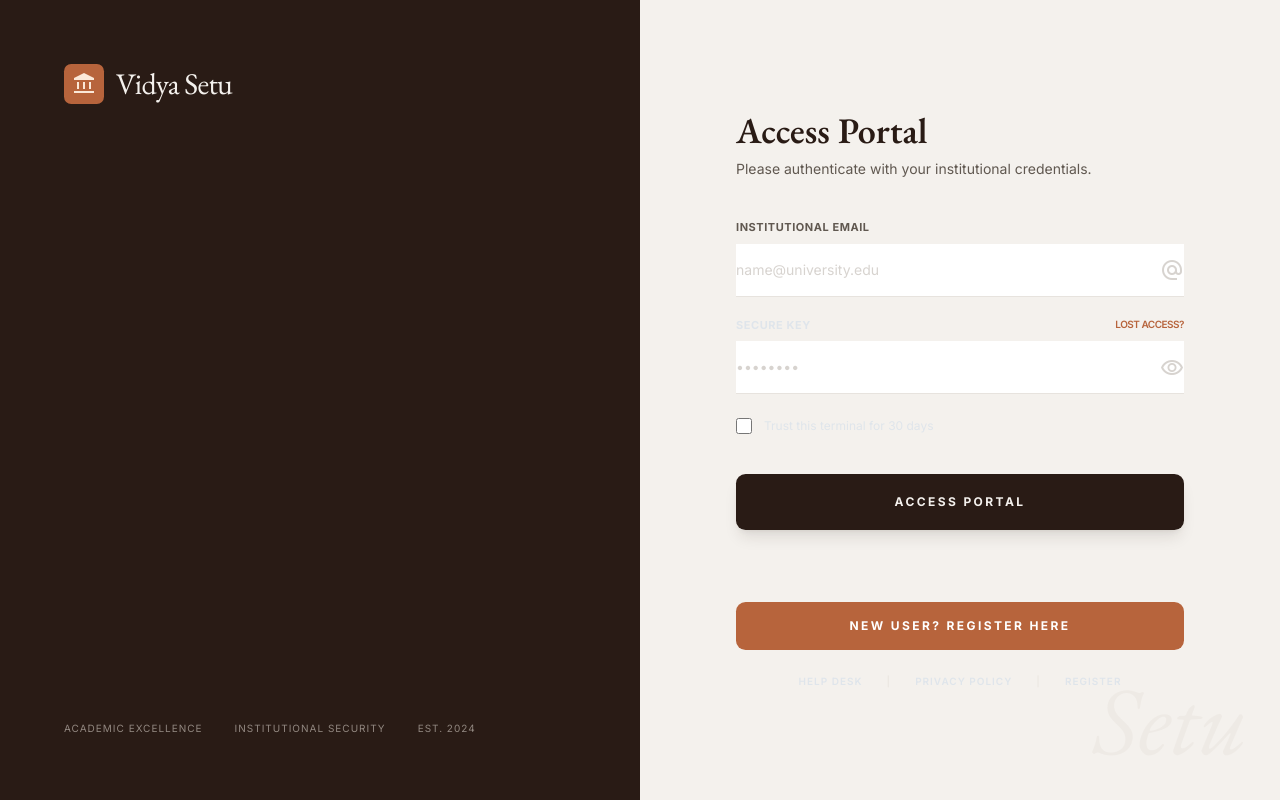
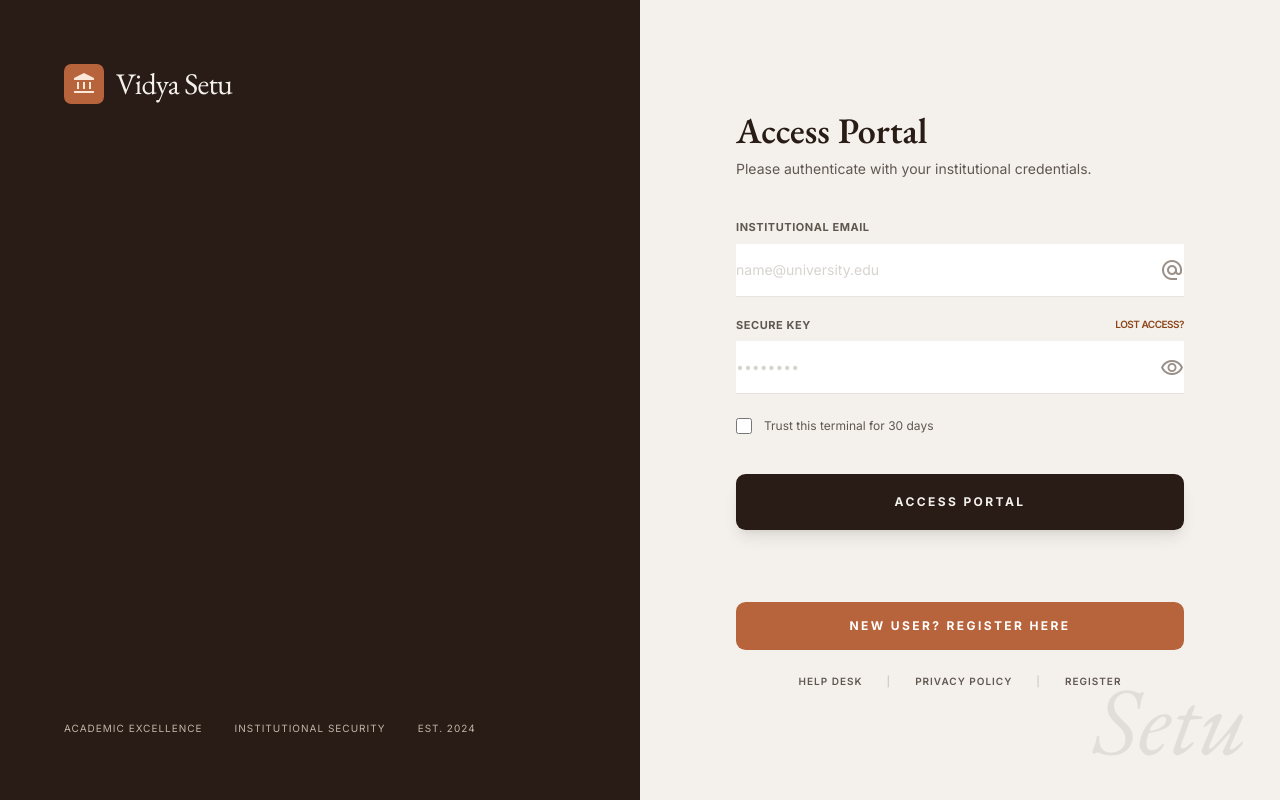
Before and after one commit to Charrran/CSP-CampusAsk, a Next.js app: page /login in a window 1280 px wide. Built offline with nearby package versions, Linux system fonts and the light colour scheme; no server answers.

Commit message:
font fixes

```diff
--- a/src/app/(auth)/login/page.tsx
+++ b/src/app/(auth)/login/page.tsx
@@ -71,11 +71,11 @@ export default function LoginPage() {
           <blockquote className="text-[#F4F1ED] font-cormorant italic text-5xl leading-tight mb-8">
             "Vidya dadati vinayam, vinaya dadyati patratam."
           </blockquote>
-          <p className="text-outline-variant font-inter text-sm leading-relaxed tracking-wide">
+          <p className="text-[#e8dccc] font-inter text-sm leading-relaxed tracking-wide">
             Knowledge gives humility, from humility comes worthiness, from worthiness one attains wealth, from wealth one does good deeds, and from that comes joy.
           </p>
         </div>
-        <div className="z-10 flex gap-8 text-outline-variant font-inter text-[10px] uppercase tracking-widest opacity-60">
+        <div className="z-10 flex gap-8 text-[#e8dccc] font-inter text-[10px] uppercase tracking-widest opacity-80">
           <span>Academic Excellence</span>
           <span>Institutional Security</span>
           <span>Est. 2024</span>
@@ -92,14 +92,14 @@ export default function LoginPage() {
         <div className="w-full max-w-md space-y-10 animate-in fade-in slide-in-from-bottom-4 duration-1000">
           <header className="space-y-2">
             <h2 className="text-4xl font-headline text-[#291B15] font-semibold">Access Portal</h2>
-            <p className="text-on-surface-variant font-inter text-sm">Please authenticate with your institutional credentials.</p>
+            <p className="text-[#605850] font-inter text-sm">Please authenticate with your institutional credentials.</p>
           </header>
 
           <form className="space-y-6" onSubmit={handleSubmit(onSubmit)}>
             <div className="space-y-5">
               {/* Email Input */}
               <div className="group">
-                  <label className="block text-[11px] font-inter font-bold uppercase tracking-wider text-on-surface-variant mb-2 transition-colors group-focus-within:text-on-surface" htmlFor="email">
+                  <label className="block text-[11px] font-inter font-bold uppercase tracking-wider text-[#605850] mb-2 transition-colors group-focus-within:text-[#3a302a]" htmlFor="email">
                   Institutional Email
                 </label>
                 <div className="relative">
@@ -110,7 +110,7 @@ export default function LoginPage() {
                     placeholder="name@university.edu"
                     type="email"
                   />
-                  <span className="material-symbols-outlined absolute right-0 top-1/2 -translate-y-1/2 text-outline/40 text-lg group-focus-within:text-on-surface pointer-events-none">
+                  <span className="material-symbols-outlined absolute right-0 top-1/2 -translate-y-1/2 text-[#9a9088] text-lg group-focus-within:text-[#3a302a] pointer-events-none">
                     alternate_email
                   </span>
                 </div>
@@ -120,10 +120,10 @@ export default function LoginPage() {
               {/* Password Input */}
               <div className="group">
                 <div className="flex justify-between items-center mb-2">
-                  <label className="block text-[11px] font-inter font-bold uppercase tracking-wider text-secondary transition-colors group-focus-within:text-primary" htmlFor="password">
+                  <label className="block text-[11px] font-inter font-bold uppercase tracking-wider text-[#605850] transition-colors group-focus-within:text-[#3a302a]" htmlFor="password">
                     Secure Key
                   </label>
-                  <Link href="#" className="text-[10px] font-inter font-semibold uppercase text-primary hover:text-tertiary transition-colors tracking-tighter">
+                  <Link href="#" className="text-[10px] font-inter font-semibold uppercase text-[#8a4518] hover:text-[#c2652a] transition-colors tracking-tighter">
                     Lost Access?
                   </Link>
                 </div>
@@ -138,7 +138,7 @@ export default function LoginPage() {
                   <button
                     type="button"
                     onClick={() => setShowPassword(!showPassword)}
-                    className="material-symbols-outlined absolute right-0 top-1/2 -translate-y-1/2 text-outline/40 text-lg hover:text-on-surface transition-colors"
+                    className="material-symbols-outlined absolute right-0 top-1/2 -translate-y-1/2 text-[#9a9088] text-lg hover:text-[#3a302a] transition-colors"
                   >
                     {showPassword ? "visibility_off" : "visibility"}
                   </button>
@@ -153,7 +153,7 @@ export default function LoginPage() {
                 <div className="relative flex items-center">
                   <input className="peer h-4 w-4 rounded-sm border-outline-variant text-primary focus:ring-primary/20 transition-all" type="checkbox" />
                 </div>
-                <span className="text-xs font-inter text-secondary group-hover:text-[#291B15] transition-colors">Trust this terminal for 30 days</span>
+                <span className="text-xs font-inter text-[#605850] group-hover:text-[#3a302a] transition-colors">Trust this terminal for 30 days</span>
               </label>
             </div>
 
@@ -183,19 +183,19 @@ export default function LoginPage() {
             >
               New user? Register here
             </Link>
-            <div className="flex gap-6 text-[10px] font-inter uppercase tracking-widest text-secondary font-semibold">
-              <Link className="hover:text-primary transition-colors" href="#">Help Desk</Link>
-              <span className="text-outline-variant opacity-30">|</span>
-              <Link className="hover:text-primary transition-colors" href="#">Privacy Policy</Link>
-              <span className="text-outline-variant opacity-30">|</span>
-              <Link className="hover:text-primary transition-colors" href="/register">Register</Link>
+            <div className="flex gap-6 text-[10px] font-inter uppercase tracking-widest text-[#605850] font-semibold">
+              <Link className="hover:text-[#8a4518] transition-colors" href="#">Help Desk</Link>
+              <span className="text-[#9a9088] opacity-40">|</span>
+              <Link className="hover:text-[#8a4518] transition-colors" href="#">Privacy Policy</Link>
+              <span className="text-[#9a9088] opacity-40">|</span>
+              <Link className="hover:text-[#8a4518] transition-colors" href="/register">Register</Link>
             </div>
           </footer>
         </div>
 
         {/* Atmospheric Elements */}
         <div className="absolute bottom-8 right-8 pointer-events-none opacity-20">
-          <span className="font-display italic text-8xl text-outline-variant select-none">Setu</span>
+          <span className="font-display italic text-8xl text-[#9a9088] select-none">Setu</span>
         </div>
       </main>
     </div>
--- a/src/app/admin/dashboard/page.tsx
+++ b/src/app/admin/dashboard/page.tsx
@@ -35,7 +35,7 @@ export default function AdminDashboardPage() {
       description: "Registered users",
       icon: Users,
       trend: `${analytics?.users.students ?? 0} students, ${analytics?.users.faculty ?? 0} faculty`,
-      color: "text-blue-600 bg-blue-100",
+      color: "text-[#8a4518] bg-[#fbe8d8]",
     },
     {
       title: "Total Doubts",
@@ -43,7 +43,7 @@ export default function AdminDashboardPage() {
       description: "Questions posted",
       icon: MessageSquare,
       trend: `${analytics?.doubts.open ?? 0} open`,
-      color: "text-emerald-600 bg-emerald-100",
+      color: "text-[#3a302a] bg-[#ece6dc]",
     },
     {
       title: "Total Subjects",
@@ -51,7 +51,7 @@ export default function AdminDashboardPage() {
       description: "Available subjects",
       icon: BookOpen,
       trend: "Academic catalog",
-      color: "text-amber-600 bg-amber-100",
+      color: "text-[#8c3c3c] bg-[#fce0e0]",
     },
     {
       title: "Pending Moderation",
@@ -59,17 +59,17 @@ export default function AdminDashboardPage() {
       description: "Items to review",
       icon: Shield,
       trend: moderationCount ? "Needs review" : "Nothing to moderate",
-      color: "text-violet-600 bg-violet-100",
+      color: "text-[#3a302a] bg-[#f2ece4]",
     },
   ];
 
   return (
     <div className="space-y-8">
-      <div className="relative overflow-hidden rounded-2xl bg-gradient-to-br from-violet-500/10 via-violet-500/5 to-transparent border border-violet-500/10 p-6 lg:p-8">
+      <div className="relative overflow-hidden rounded-2xl bg-gradient-to-br from-[#fbe8d8] via-[#faf5ee] to-transparent border border-[#e3dacd] p-6 lg:p-8">
         <div className="relative z-10">
           <Badge variant="secondary" className="mb-3 text-xs font-medium">Admin Portal</Badge>
           <h2 className="text-2xl font-bold tracking-tight">Hello, {user?.name?.split(" ")[0] || "Admin"}</h2>
-          <p className="text-muted-foreground mt-1 max-w-lg">Manage users, subjects, and moderate platform activity from your admin dashboard.</p>
+          <p className="text-[#605850] mt-1 max-w-lg">Manage users, subjects, and moderate platform activity from your admin dashboard.</p>
           <Link href="/admin/users">
             <Button className="mt-4 gap-2 cursor-pointer" size="sm">
               Manage Users <ArrowRight className="h-4 w-4" />
@@ -84,14 +84,14 @@ export default function AdminDashboardPage() {
           return (
             <Card key={stat.title} className="relative overflow-hidden transition-all duration-200 hover:shadow-md hover:border-primary/20 group">
               <CardHeader className="flex flex-row items-center justify-between pb-2">
-                <CardTitle className="text-sm font-medium text-muted-foreground">{stat.title}</CardTitle>
+                <CardTitle className="text-sm font-medium text-[#605850]">{stat.title}</CardTitle>
                 <div className={`h-8 w-8 rounded-lg flex items-center justify-center ${stat.color} transition-transform duration-200 group-hover:scale-110`}>
                   <Icon className="h-4 w-4" />
                 </div>
               </CardHeader>
               <CardContent>
                 <div className="text-2xl font-bold">{stat.value}</div>
-                <p className="text-xs text-muted-foreground mt-1">{stat.trend}</p>
+                <p className="text-xs text-[#605850] mt-1">{stat.trend}</p>
               </CardContent>
             </Card>
           );
@@ -112,7 +112,7 @@ export default function AdminDashboardPage() {
             ))}
             {!analytics?.subjectStats.length && (
               <div className="flex flex-col items-center justify-center py-12 text-center">
-                <Shield className="h-6 w-6 text-muted-foreground mb-4" />
+                <Shield className="h-6 w-6 text-[#605850] mb-4" />
                 <h3 className="font-medium text-foreground">No activity yet</h3>
               </div>
             )}
```
